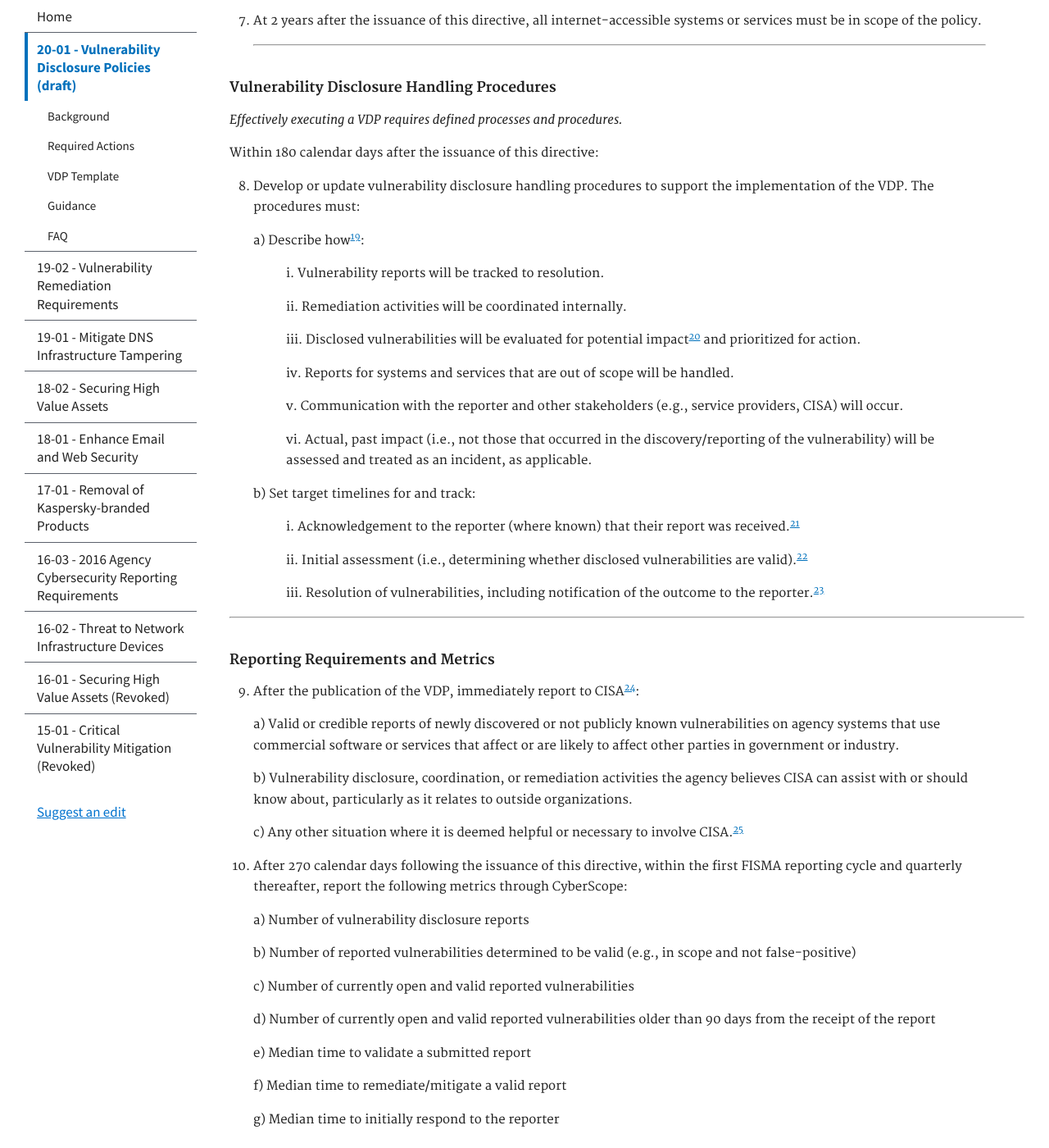
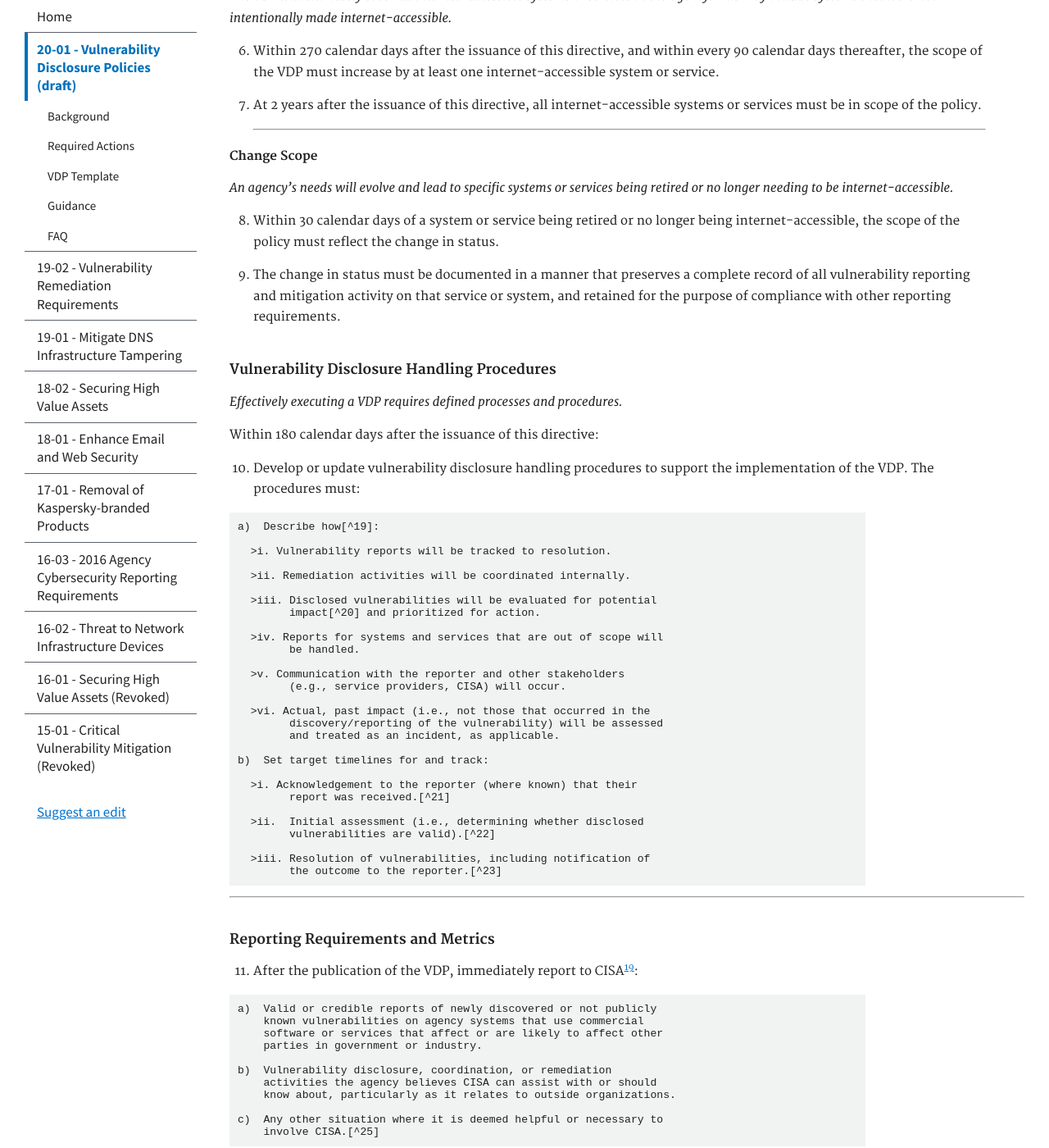
Before and after one commit to cisagov/cyber.dhs.gov, a Jekyll site: the page built from pages/20-01.md, in a window 1280 px wide and 1400 px high, scrolled down 4729 px. Shown: the whole window at 82% size. Built offline with Jekyll 4.4.1, drawn with Linux system fonts in a browser that asks for light colours; some of the changed text lies outside the part shown.

Commit message:
CDT comments

```diff
--- a/pages/20-01.md
+++ b/pages/20-01.md
@@ -104,7 +104,7 @@ the public\'s safety are turned away:
     not always make it clear where a report should be sent. When
     individuals cannot find an authorized disclosure channel (often a
     web page or an email address of the form security@agency.gov) they
-    may resort to their own social network or seek out security staff's
+    may resort to their own social network or seek out agency security staff's
     professional or personal contact information on the internet. Or, if
     the task seems too onerous, they may decide that reporting is not
     worth their time or effort.
@@ -131,7 +131,7 @@ vulnerability information can disclose or publish the information at any
 time".[^4] A key benefit of a vulnerability disclosure policy is to
 reduce risk to agency infrastructure and the public by incentivizing
 coordinated disclosure so there is time to fix the vulnerability before
-it is publicly known.
+it is publicly known and potentially exploited.
 
 By putting a vulnerability disclosure policy in place, agencies make it
 easier for the public to know where to send a report, what types of
@@ -143,14 +143,13 @@ fix a wider array of concerns.
 This activity is similar to, but distinct from, a "bug bounty". In bug
 bounty programs, organizations pay for valid and impactful findings of
 certain types of vulnerabilities in their systems or products. A
-financial reward can incentivize action, and may attract people who
+financial or prestige reward can incentivize action, and may attract people who
 might not otherwise look for vulnerabilities. This may also result in a
 higher number of reports or an increase in low-quality submissions.
-Organizations engaged in bug bounties will frequently use third party
+Organizations engaged in bug bounties will frequently use third-party
 platforms and service vendors to assist in managing and triaging bug
 reports. Bug bounties may be offered to the general public, or may only
-be offered to select researchers or those who meet certain criteria.
-While bug bounties can enhance security, this directive does not require
+be offered to select researchers or those who meet certain criteria. Bug bounties should not be considered a replacement for a vulnerability disclosure policy. While bug bounties can enhance security, this directive does not require
 agencies to establish bug bounty programs.
 
 ### Required Actions
@@ -184,7 +183,7 @@ following at the [.gov registrar](https://domains.dotgov.gov)[^8]:
 #### Develop and Publish a Vulnerability Disclosure Policy
 
 *A vulnerability disclosure policy facilitates an agency's awareness of
-otherwise unknown vulnerabilities. It commits the agency to authorize
+otherwise unknown vulnerabilities. It commits the agency to welcome and authorize
 good faith security research and respond to vulnerability reports, and
 sets expectations for reporters.*
 
@@ -196,7 +195,7 @@ Within 180 calendar days after the issuance of this directive:
 
     a)  The policy **must** include:
 
-      >i.  *Which systems are in scope.* At least one
+      >i.  *Which systems are in scope (or specifically out of scope).* At least one
             internet-accessible production system or service must be in
             scope at the time of publication.[^10]
 
@@ -223,7 +222,7 @@ Within 180 calendar days after the issuance of this directive:
             agency concludes represents a good faith effort to follow
             the policy, and *deem that activity authorized*.
 
-      >v.  *A statement that sets expectations* for when the reporter
+      >v.  *A statement that sets expectations* for when and how the reporter
             can anticipate acknowledgement of their report, *and pledges
             the agency to be as transparent as possible* about what
             steps it is taking during the remediation process*.*
@@ -249,7 +248,7 @@ Within 180 calendar days after the issuance of this directive:
 
 4.  Create a [security.txt](https://datatracker.ietf.org/doc/draft-foudil-securitytxt/)[^15] file at the "/.well-known/" path[^16] of
     the agency's primary .gov domain. This file must include the Policy
-    and Contact fields, as specified in the Internet-Draft.[^17]
+    and Contact fields, as specified in the Internet-Draft, and matching the information provided in the .gov registrar.[^17]
 
 After 180 calendar days from the issuance of this directive:
 
@@ -276,14 +275,23 @@ intentionally made internet-accessible.*
     policy.
 - - -
 
+##### Change Scope
+
+*An agency’s needs will evolve and lead to specific systems or services being retired or no longer needing to be internet-accessible.*
+
+{:start="8"}
+8. Within 30 calendar days of a system or service being retired or no longer being internet-accessible, the scope of the policy must reflect the change in status.
+
+9. The change in status must be documented in a manner that preserves a complete record of all vulnerability reporting and mitigation activity on that service or system, and retained for the purpose of compliance with other reporting requirements.
+
 #### Vulnerability Disclosure Handling Procedures
 
 *Effectively executing a VDP requires defined processes and procedures.*
 
 Within 180 calendar days after the issuance of this directive:
 
-{:start="8"}
-8.  Develop or update vulnerability disclosure handling procedures to
+{:start="10"}
+10.  Develop or update vulnerability disclosure handling procedures to
     support the implementation of the VDP. The procedures must:
 
     a)  Describe how[^19]:
@@ -319,8 +327,8 @@ Within 180 calendar days after the issuance of this directive:
 - - -
 #### Reporting Requirements and Metrics
 
-{:start="9"}
-9.  After the publication of the VDP, immediately report to CISA[^24]:
+{:start="11"}
+11.  After the publication of the VDP, immediately report to CISA[^24]:
 
     a)  Valid or credible reports of newly discovered or not publicly
         known vulnerabilities on agency systems that use commercial
@@ -499,7 +507,7 @@ In most instances, your agency should be able to remediate issues presented in v
 If CISA receives a report for a system you manage, we will point reporters to your security contact/VDP. We will also serve as the [last resort](https://www.kb.cert.org/vuls/govreport/) for researchers when they cannot find a contact or receive no response.
 
 #### Can my agency also operate a bug bounty?
-Yes. Bug bounties can serve as a motivator to people who might not otherwise participate, and can help target external efforts on systems of particular interest to the agency. You may choose to add financial incentives to the discovery of certain issues or on specific systems. See the directive’s background section for additional comments about bug bounties.
+Yes. Bug bounties can serve as a motivator to people who might not otherwise participate, and can help target external efforts on systems of particular interest to the agency. You may choose to add financial or prestige incentives to the discovery of certain issues or on specific systems. See the directive’s background section for additional comments about bug bounties.
 
 #### What are some considerations around managing the .gov security contact mailbox?
 * Use a team email address specifically for these reports and avoid the use of an individual’s email address.
```
Also changed, not shown: other parts of pages/20-01.md (+2 -2 lines).
